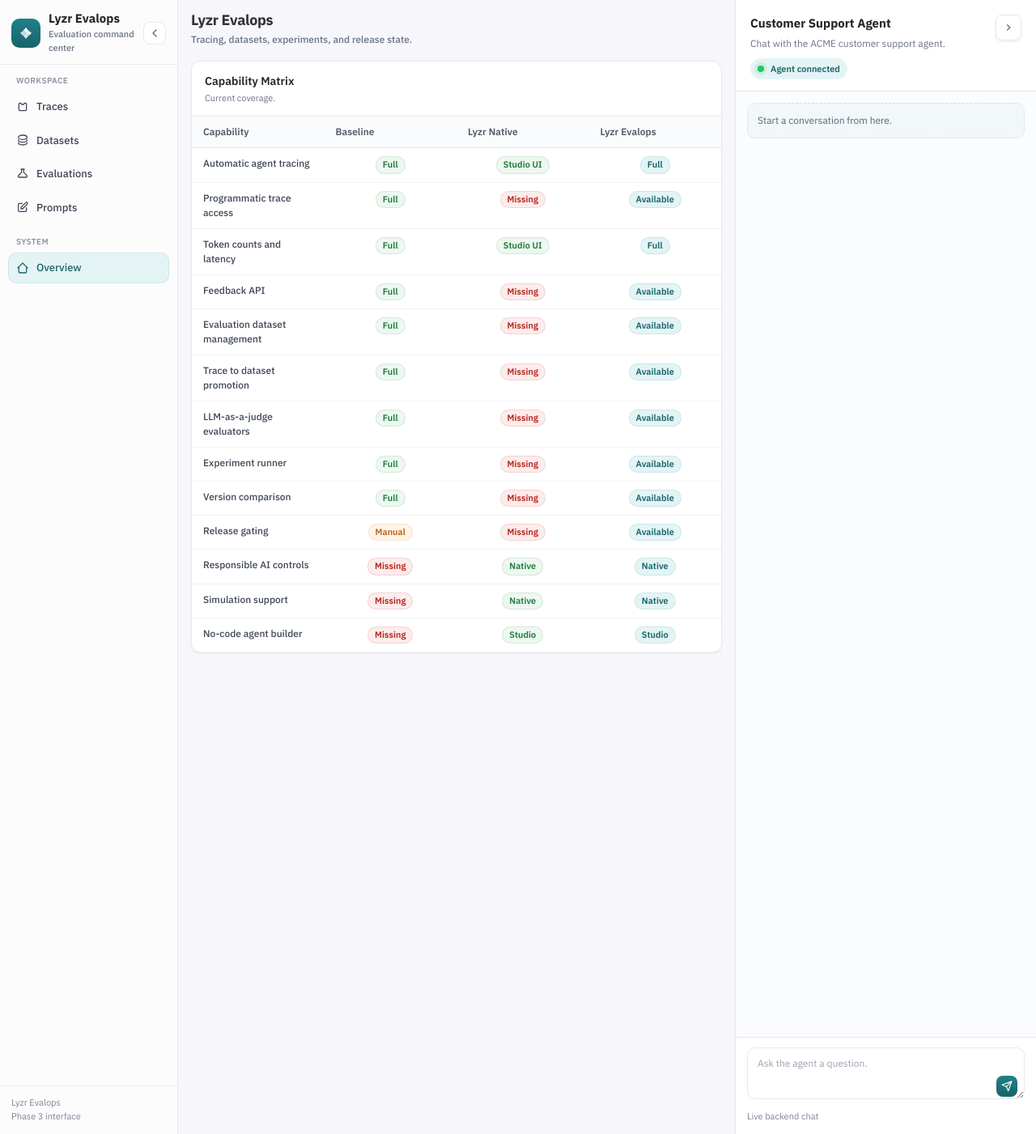
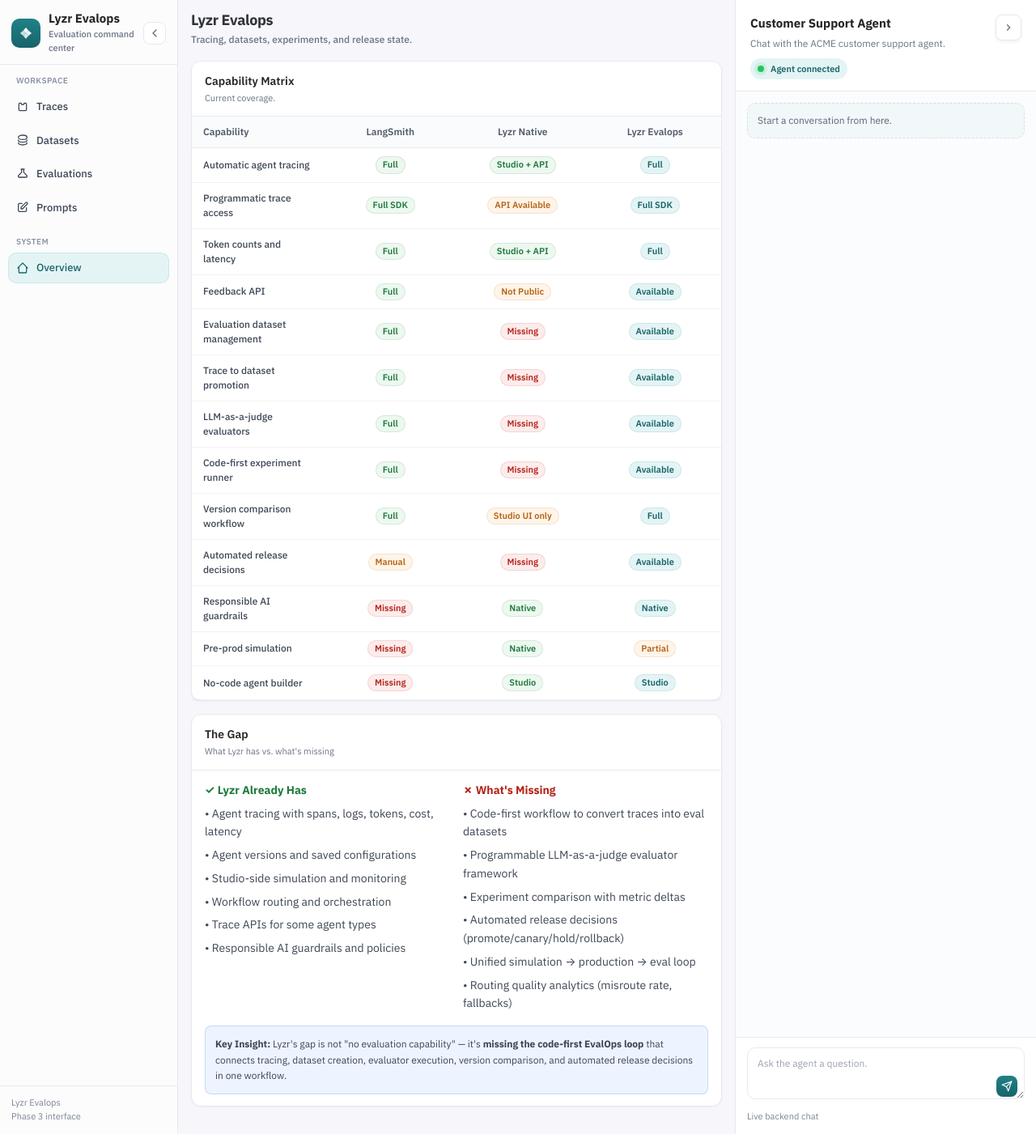
Before and after one commit to sdAswathkrishna/lyzr_evalops, a FastAPI app: page / in a window 1280 px wide. Shown: the whole page at 81% size. Run offline with FastAPI, Linux system fonts and the light colour scheme; some libraries are stand-ins or nearby versions.

Commit message:
Update UI tables and add gap analysis section
- Adjusted table alignment and styling for improved readability.
- Updated capability descriptions in the index table for clarity.
- Introduced a new section highlighting existing features and gaps in Lyzr's capabilities, enhancing user understanding of the product's strengths and areas for improvement.

```diff
--- a/phase3_poc/ui/templates/base.html
+++ b/phase3_poc/ui/templates/base.html
@@ -623,13 +623,14 @@
       font-weight: 600;
       font-size: 12px;
       border-bottom: 1px solid rgba(37, 37, 37, 0.08);
+      vertical-align: middle;
     }
 
     .table-clean td {
       padding: 10px 14px;
       color: #3d4656;
       border-bottom: 1px solid rgba(37, 37, 37, 0.06);
-      vertical-align: top;
+      vertical-align: middle;
       overflow: hidden;
       text-overflow: ellipsis;
     }
--- a/phase3_poc/ui/templates/index.html
+++ b/phase3_poc/ui/templates/index.html
@@ -16,33 +16,33 @@
     <table class="table-clean">
       <thead>
         <tr>
-          <th>Capability</th>
-          <th class="text-center">Baseline</th>
-          <th class="text-center">Lyzr Native</th>
-          <th class="text-center">Lyzr Evalops</th>
+          <th style="text-align: left;">Capability</th>
+          <th style="text-align: center;">LangSmith</th>
+          <th style="text-align: center;">Lyzr Native</th>
+          <th style="text-align: center;">Lyzr Evalops</th>
         </tr>
       </thead>
       <tbody>
         {% set rows = [
-          ("Automatic agent tracing", "Full", "Studio UI", "Full"),
-          ("Programmatic trace access", "Full", "Missing", "Available"),
-          ("Token counts and latency", "Full", "Studio UI", "Full"),
-          ("Feedback API", "Full", "Missing", "Available"),
+          ("Automatic agent tracing", "Full", "Studio + API", "Full"),
+          ("Programmatic trace access", "Full SDK", "API Available", "Full SDK"),
+          ("Token counts and latency", "Full", "Studio + API", "Full"),
+          ("Feedback API", "Full", "Not Public", "Available"),
           ("Evaluation dataset management", "Full", "Missing", "Available"),
           ("Trace to dataset promotion", "Full", "Missing", "Available"),
           ("LLM-as-a-judge evaluators", "Full", "Missing", "Available"),
-          ("Experiment runner", "Full", "Missing", "Available"),
-          ("Version comparison", "Full", "Missing", "Available"),
-          ("Release gating", "Manual", "Missing", "Available"),
-          ("Responsible AI controls", "Missing", "Native", "Native"),
-          ("Simulation support", "Missing", "Native", "Native"),
+          ("Code-first experiment runner", "Full", "Missing", "Available"),
+          ("Version comparison workflow", "Full", "Studio UI only", "Full"),
+          ("Automated release decisions", "Manual", "Missing", "Available"),
+          ("Responsible AI guardrails", "Missing", "Native", "Native"),
+          ("Pre-prod simulation", "Missing", "Native", "Partial"),
           ("No-code agent builder", "Missing", "Studio", "Studio")
         ] %}
         {% for cap, ls, lyzr_native, lyzr_evalops in rows %}
         <tr>
-          <td class="font-medium">{{ cap }}</td>
-          <td class="text-center">
-            {% if ls in ["Full", "Available", "Native", "Studio", "Studio UI"] %}
+          <td class="font-medium" style="text-align: left;">{{ cap }}</td>
+          <td style="text-align: center;">
+            {% if ls in ["Full", "Full SDK", "Available", "Native", "Studio", "Studio UI", "Studio + API"] %}
             <span class="badge badge-green">{{ ls }}</span>
             {% elif ls == "Manual" %}
             <span class="badge badge-yellow">{{ ls }}</span>
@@ -50,24 +50,68 @@
             <span class="badge badge-red">{{ ls }}</span>
             {% endif %}
           </td>
-          <td class="text-center">
-            {% if lyzr_native in ["Full", "Available", "Native", "Studio", "Studio UI"] %}
+          <td style="text-align: center;">
+            {% if lyzr_native in ["Full", "Available", "Native", "Studio", "Studio + API"] %}
             <span class="badge badge-green">{{ lyzr_native }}</span>
+            {% elif lyzr_native in ["API Available", "Studio UI only", "Not Public", "Partial"] %}
+            <span class="badge badge-yellow">{{ lyzr_native }}</span>
             {% else %}
             <span class="badge badge-red">{{ lyzr_native }}</span>
             {% endif %}
           </td>
-          <td class="text-center">
-            {% if lyzr_evalops in ["Full", "Available", "Native", "Studio", "Studio UI"] %}
+          <td style="text-align: center;">
+            {% if lyzr_evalops in ["Full", "Full SDK", "Available", "Native", "Studio", "Studio UI"] %}
             <span class="badge badge-teal">{{ lyzr_evalops }}</span>
+            {% elif lyzr_evalops == "Partial" %}
+            <span class="badge badge-yellow">{{ lyzr_evalops }}</span>
             {% else %}
-            <span class="badge badge-yellow">{{ lyzr_evalops }}</span>
+            <span class="badge badge-slate">{{ lyzr_evalops }}</span>
             {% endif %}
           </td>
         </tr>
         {% endfor %}
       </tbody>
     </table>
+  </div>
+</section>
+
+<section class="content-card mb-4">
+  <div class="card-section border-b border-[var(--border)]">
+    <h2 class="card-title">The Gap</h2>
+    <p class="card-description">What Lyzr has vs. what's missing</p>
+  </div>
+  <div class="card-section">
+    <div class="grid grid-cols-1 md:grid-cols-2 gap-4">
+      <div>
+        <h3 class="text-sm font-bold text-[var(--success-text)] mb-2">✓ Lyzr Already Has</h3>
+        <ul class="text-sm text-[#3d4656] space-y-1.5 leading-relaxed">
+          <li>• Agent tracing with spans, logs, tokens, cost, latency</li>
+          <li>• Agent versions and saved configurations</li>
+          <li>• Studio-side simulation and monitoring</li>
+          <li>• Workflow routing and orchestration</li>
+          <li>• Trace APIs for some agent types</li>
+          <li>• Responsible AI guardrails and policies</li>
+        </ul>
+      </div>
+      <div>
+        <h3 class="text-sm font-bold text-[var(--danger-text)] mb-2">✗ What's Missing</h3>
+        <ul class="text-sm text-[#3d4656] space-y-1.5 leading-relaxed">
+          <li>• Code-first workflow to convert traces into eval datasets</li>
+          <li>• Programmable LLM-as-a-judge evaluator framework</li>
+          <li>• Experiment comparison with metric deltas</li>
+          <li>• Automated release decisions (promote/canary/hold/rollback)</li>
+          <li>• Unified simulation → production → eval loop</li>
+          <li>• Routing quality analytics (misroute rate, fallbacks)</li>
+        </ul>
+      </div>
+    </div>
+    <div class="mt-4 p-3 bg-[var(--info-bg)] border border-[rgba(13,124,186,0.2)] rounded-lg">
+      <p class="text-xs text-[#3d4656] leading-relaxed">
+        <strong>Key Insight:</strong> Lyzr's gap is not "no evaluation capability" — it's
+        <strong>missing the code-first EvalOps loop</strong> that connects tracing, dataset creation,
+        evaluator execution, version comparison, and automated release decisions in one workflow.
+      </p>
+    </div>
   </div>
 </section>
 
```
